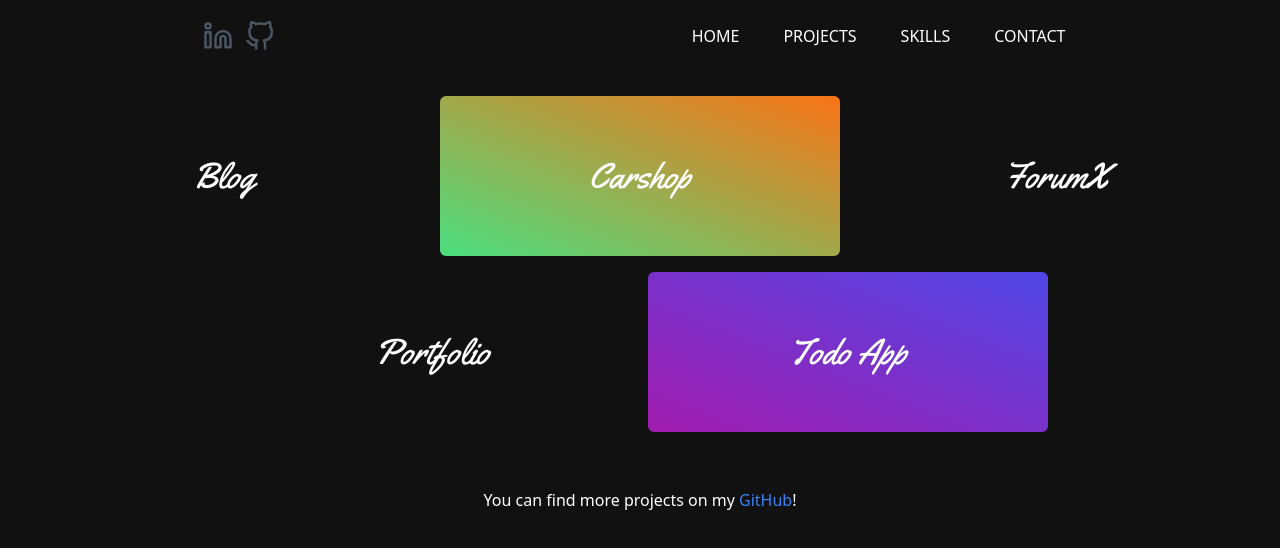
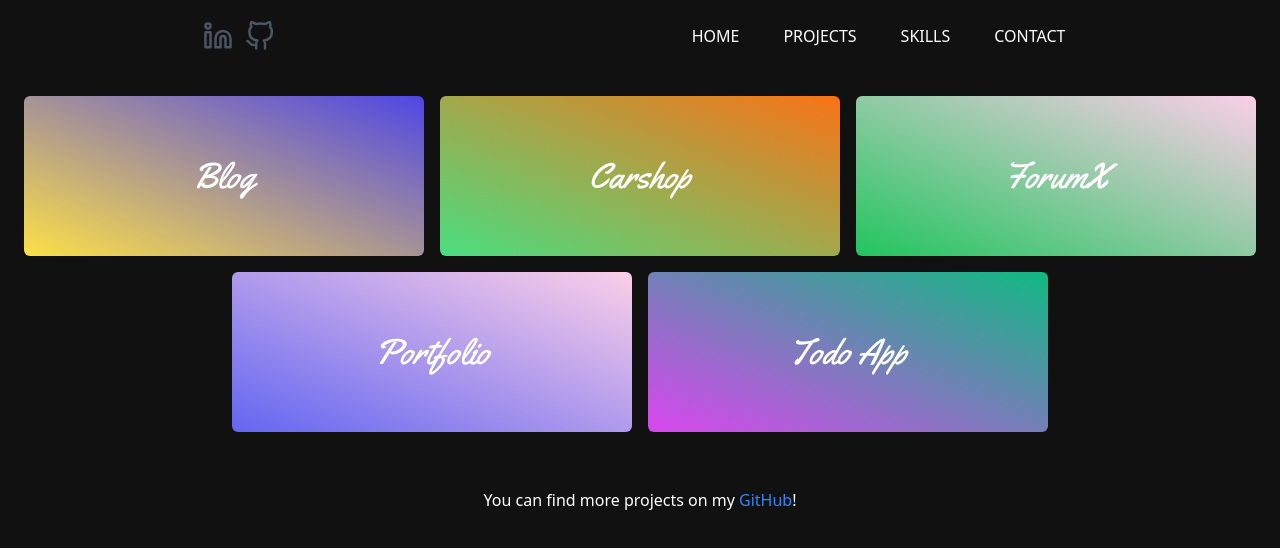
Before and after one commit to AleksiPamilo/Portfolio, a React (Create React App) app: page /projects in a window 1280 px wide. Shown: the top 548 px of the page. Built offline with nearby package versions, Linux system fonts and the light colour scheme.

Commit message:
fix gradients

```diff
--- a/src/components/cards/ProjectCard.tsx
+++ b/src/components/cards/ProjectCard.tsx
@@ -10,7 +10,18 @@ const ProjectCard: React.FC<ProjectCardProps> = ({ project }) => {
     const animation = "transition-all ease-in-out duration-500";
 
     return (
-        <a key={project.name} href={"/projects/" + project.slug} className={`relative flex items-center justify-center w-[25rem] h-[10rem] rounded-md group bg-gradient-to-tr ${project.gradient}`}>
+        <a key={project.name} href={"/projects/" + project.slug} className={`relative flex items-center justify-center w-[25rem] h-[10rem] rounded-md group bg-gradient-to-tr ${[
+            "from-fuchsia-500 to-emerald-500",
+            "from-fuchsia-700 to-indigo-600",
+            "from-rose-200 to-emerald-500",
+            "from-yellow-300 to-indigo-600",
+            "from-green-500 to-pink-200",
+            "from-purple-500 to-blue-200",
+            "from-blue-300 to-yellow-300",
+            "from-indigo-500 to-pink-200",
+            "from-green-400 to-orange-500",
+            "from-lime-400 to-indigo-600"
+        ][Math.floor(Math.random() * 10)]}`}>
             <div className="text-4xl px-8 py-12">
                 <h1 className={`font-yellowtail group-hover:opacity-0 ${center} ${animation}`}>{project.name}</h1>
                 <p className={`text-base font-light line-clamp-2 opacity-0 group-hover:opacity-100 ${center} ${animation}`}>{project.description}</p>
--- a/src/data/projects.json
+++ b/src/data/projects.json
@@ -29,8 +29,7 @@
             "TailwindCSS"
         ],
         "startDate": "2022-09-14T21:00:00.000Z",
-        "finishDate": "2023-03-26T21:00:00.000Z",
-        "gradient": "from-rose-700 to-purple-300"
+        "finishDate": "2023-03-26T21:00:00.000Z"
     },
     {
         "name": "Carshop",
@@ -53,8 +52,7 @@
             "MySQL"
         ],
         "startDate": "2023-12-19T22:00:00.000Z",
-        "finishDate": null,
-        "gradient": "from-green-400 to-orange-500"
+        "finishDate": null
     },
     {
         "name": "Portfolio",
@@ -74,8 +72,7 @@
             "TailwindCSS"
         ],
         "startDate": "2023-03-01T22:00:00.000Z",
-        "finishDate": "2024-04-13T21:00:00.000Z",
-        "gradient": "from-blue-400 to-yellow-300"
+        "finishDate": "2024-04-13T21:00:00.000Z"
     },
     {
         "name": "Todo App",
@@ -93,8 +90,7 @@
             "TailwindCSS"
         ],
         "startDate": "2023-03-01T22:00:00.000Z",
-        "finishDate": "2023-03-30T21:00:00.000Z",
-        "gradient": "from-fuchsia-700 to-indigo-600"
+        "finishDate": "2023-03-30T21:00:00.000Z"
     },
     {
         "name": "Blog",
@@ -112,7 +108,6 @@
             "Strapi CMS"
         ],
         "startDate": "2024-02-29T22:00:00.000Z",
-        "finishDate": null,
-        "gradient": "from-purple-600 to-yellow-400"
+        "finishDate": null
     }
 ]
--- a/src/interfaces/project.ts
+++ b/src/interfaces/project.ts
@@ -11,7 +11,6 @@ export interface IProject {
     technologies: string[];
     startDate: string;
     finishDate: string | null;
-    gradient: string;
     tags?: string[];
     link?: string;
 }
```
